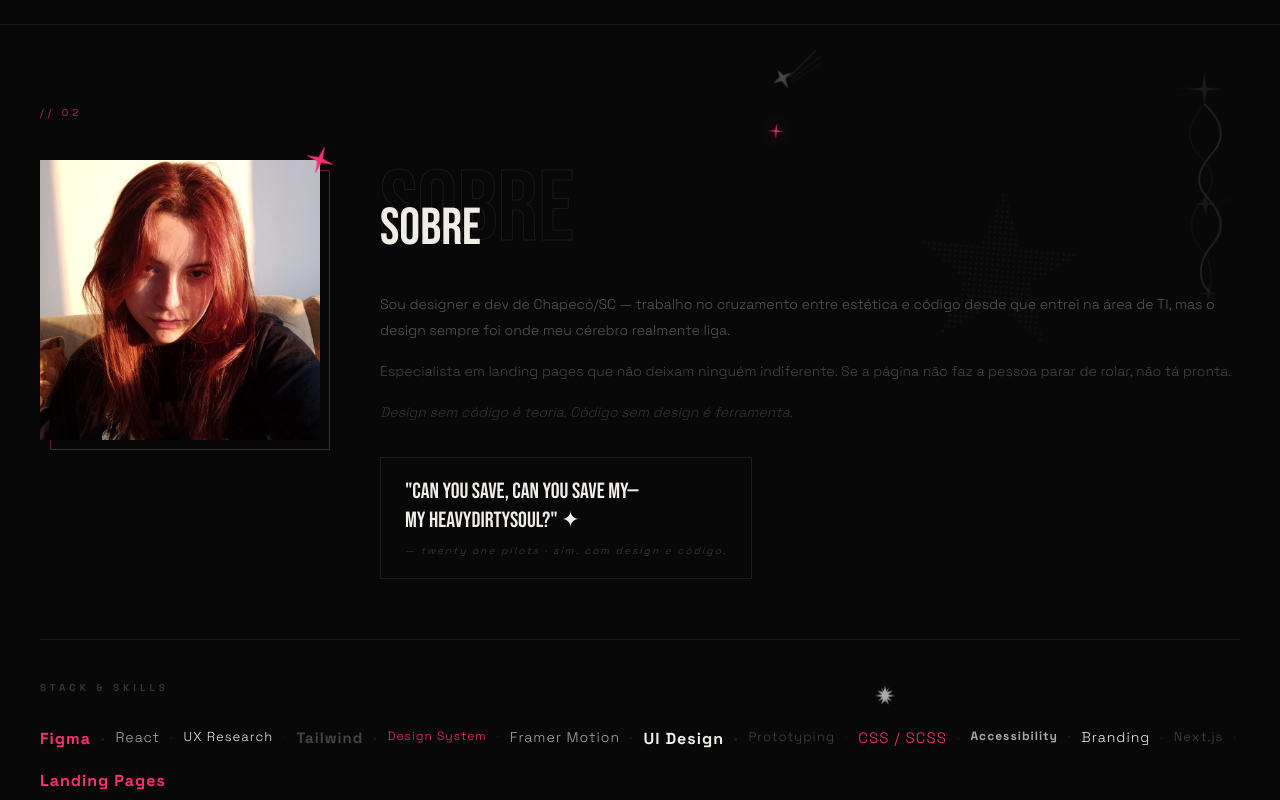
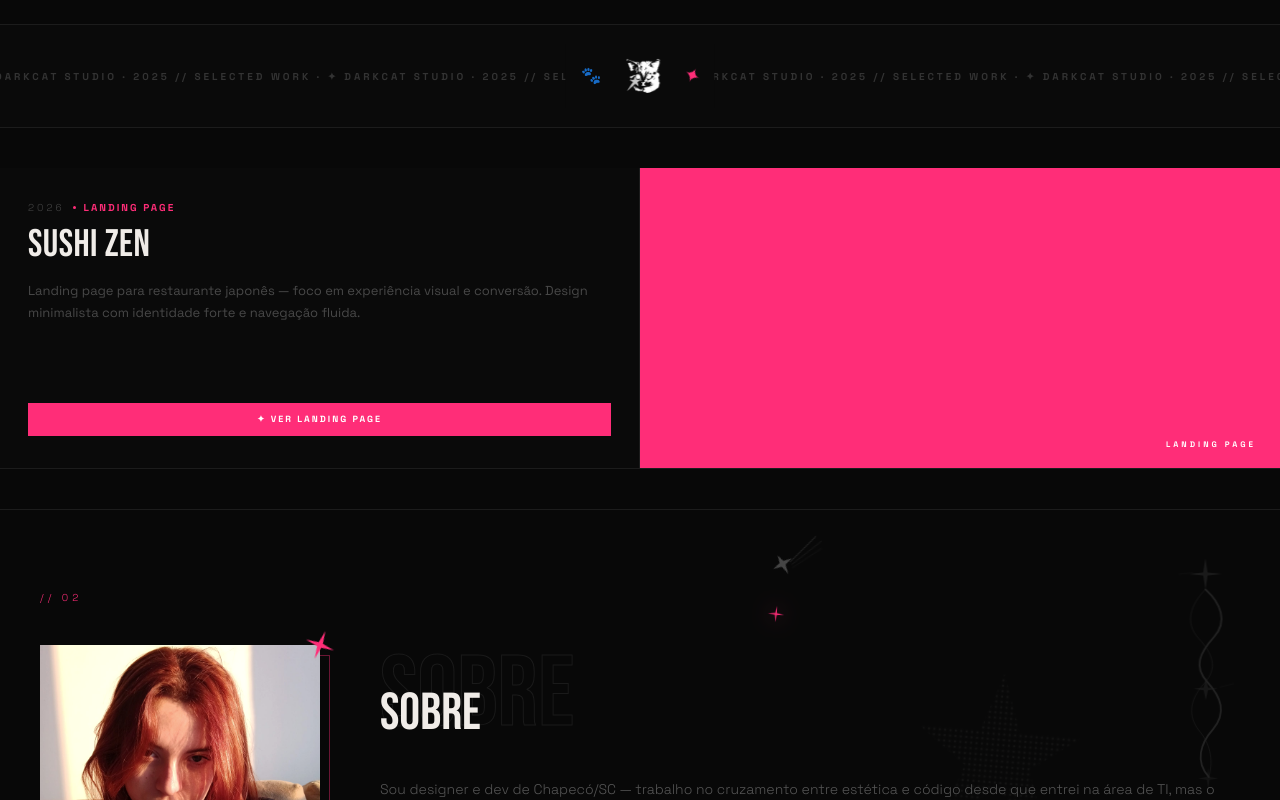
Before and after one commit to CassolEllen/darkcat-studio-portfolio, a React (Vite) app: page / in a window 1280 px wide. Shown: the part 1500-2300 px from the top of the page. Built offline with nearby package versions, Linux system fonts and the light colour scheme.

Commit message:
feat: adiciona projeto Sushi Zen Landing Page ao portfólio

```diff
--- a/src/components/Projects.jsx
+++ b/src/components/Projects.jsx
@@ -16,6 +16,17 @@ const projects = [
     live: 'https://cassolellen.github.io/travel-together-case/',
     liveLabel: 'VER LANDING PAGE',
   },
+
+  {
+  title: 'SUSHI ZEN',
+  year: '2026',
+  type: 'Landing Page',
+  category: 'LANDING PAGE',
+  description: 'Landing page para restaurante japonês — foco em experiência visual e conversão. Design minimalista com identidade forte e navegação fluida.',
+  image: null, // adiciona uma capa depois
+  live: 'https://cassolellen.github.io/sushi-zen-landing-page/',
+  liveLabel: 'VER LANDING PAGE',
+},
 
 ]
 // ────────────────────────────────────────────────────────────────────────────
```
